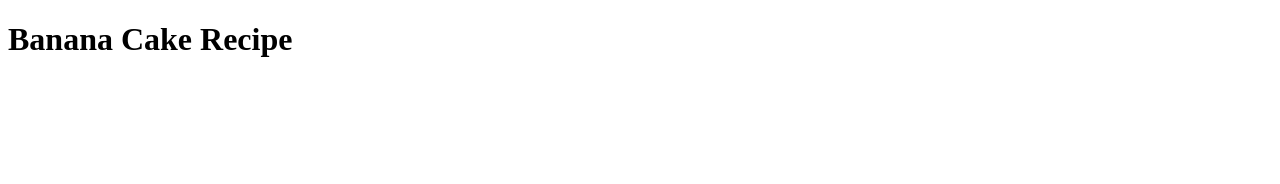
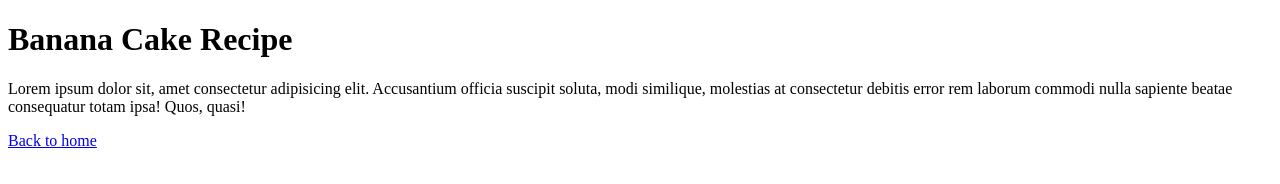
Before and after one commit to IvanLowLLH/odin-recipes, a plain HTML site: page recipes/banana_cake.html in a window 1280 px wide. Drawn offline with Linux system fonts and the light colour scheme.

Commit message:
Add links

```diff
--- a/recipes/banana_cake.html
+++ b/recipes/banana_cake.html
@@ -7,5 +7,7 @@
 </head>
 <body>
     <h1>Banana Cake Recipe</h1>
+    <p>Lorem ipsum dolor sit, amet consectetur adipisicing elit. Accusantium officia suscipit soluta, modi similique, molestias at consectetur debitis error rem laborum commodi nulla sapiente beatae consequatur totam ipsa! Quos, quasi!</p>
+    <a href="../index.html">Back to home</a>
 </body>
 </html>
```
Also changed, not shown: index.html (renamed from index.htm, +2 -0 lines).
